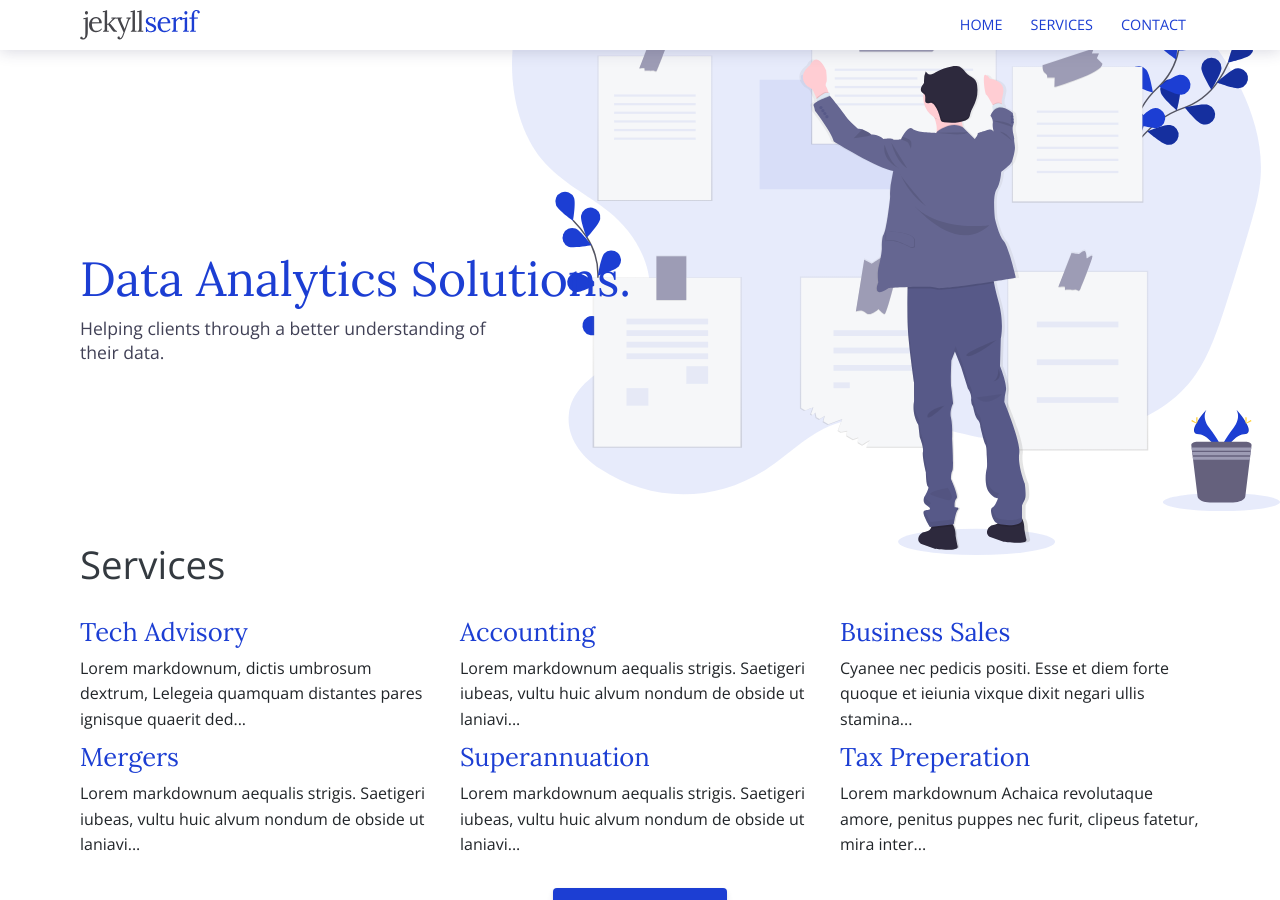
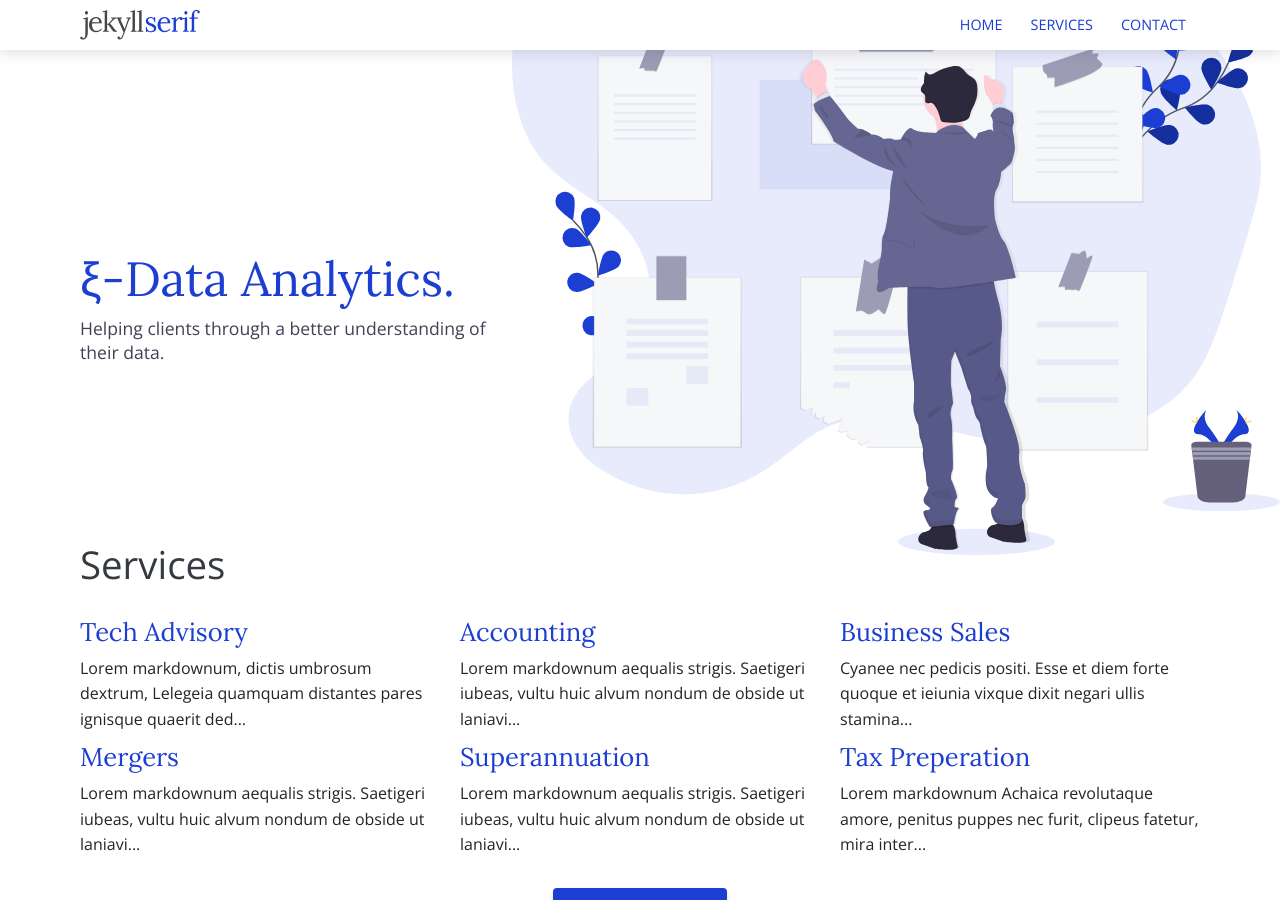
Before and after one commit to SRFAnalytics/srfanalytics.github.io, a Jekyll site: the page built from index.html, in a window 1280 px wide and 900 px high. Built offline with Jekyll 4.4.1, drawn with Linux system fonts in a browser that asks for light colours.

Commit message:
Update index.html

```diff
--- a/index.html
+++ b/index.html
@@ -6,7 +6,7 @@ bodyClass: page-home
 
 <div class="intro pb-4">
   <div class="container">
-    <h1>Data Analytics Solutions.</h1>
+    <h1>ξ-Data Analytics.</h1>
     <p>Helping clients through a better understanding of their data.</p>
   </div>
 </div>
```
